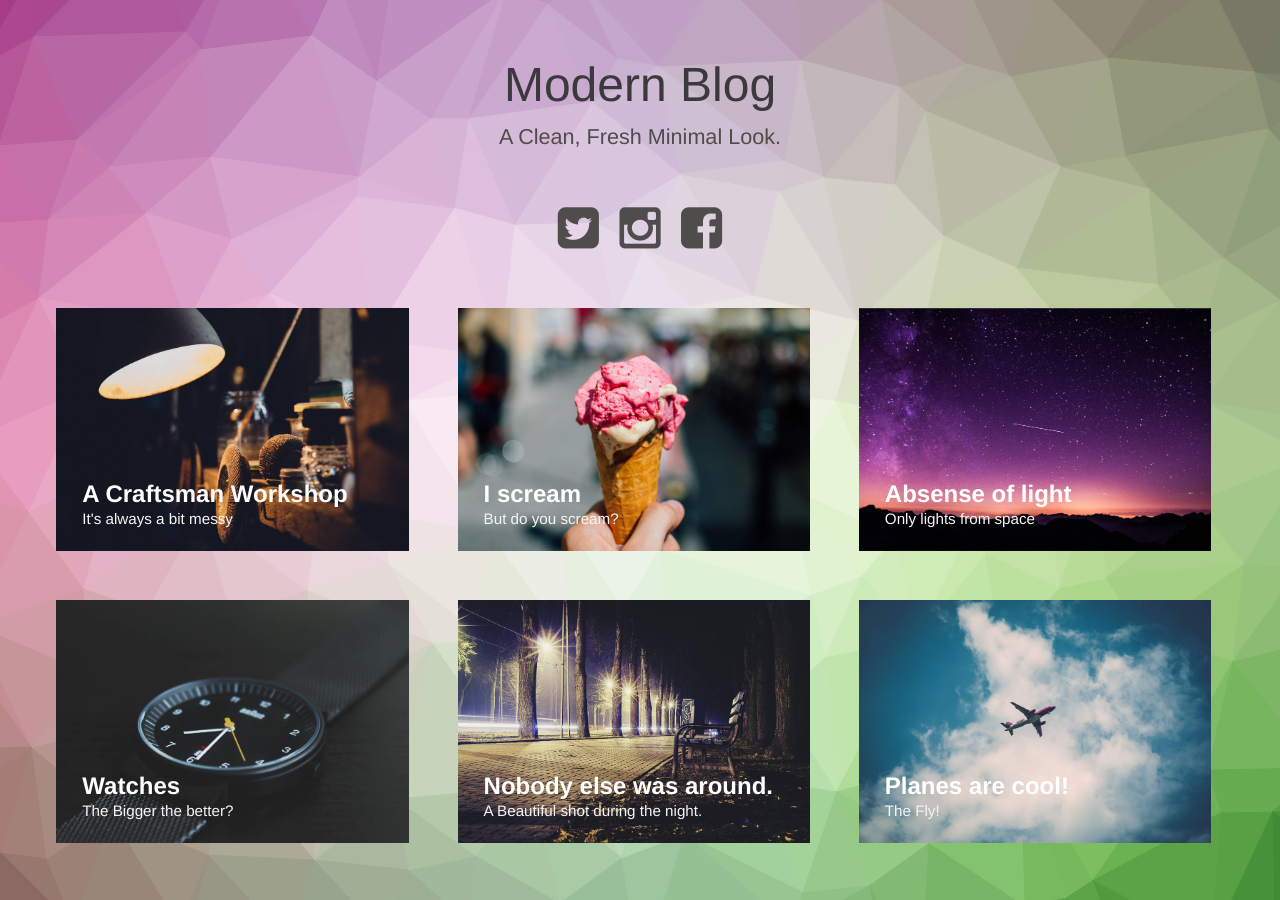
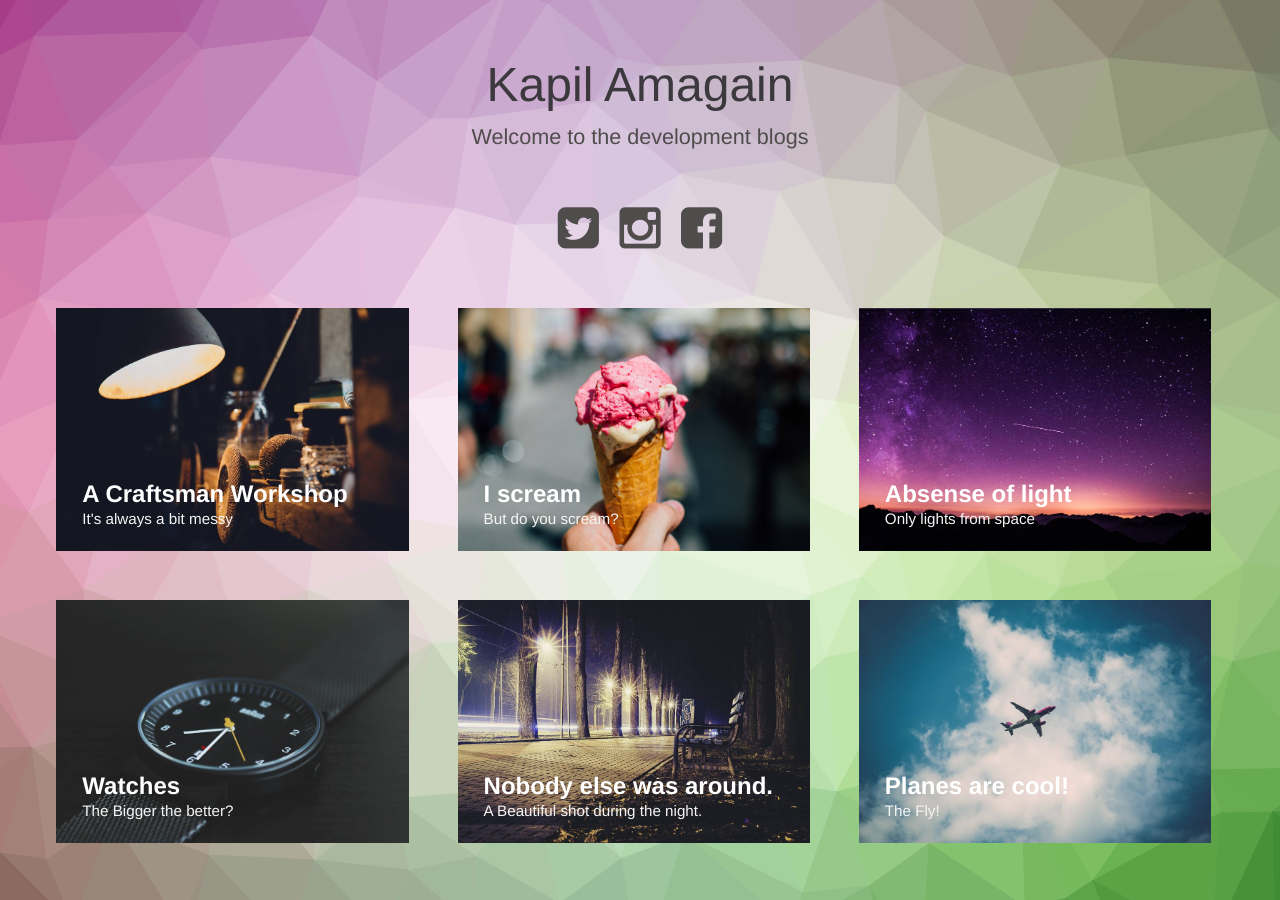
Before and after one commit to amagain/amagain.github.io, a Jekyll site: the page built from index.html, in a window 1280 px wide. Built offline with Jekyll 4.4.1, drawn with Linux system fonts in a browser that asks for light colours.

Commit message:
Title changes
Changed Title, customised for personal use!

```diff
--- a/index.html
+++ b/index.html
@@ -28,7 +28,7 @@ layout: compress
     <body class="body">
         <div class="container">
             <header class="header">
-                <h1>Modern Blog<span>A Clean, Fresh Minimal Look.</span></h1>
+                <h1>Kapil Amagain<span>Welcome to the development blogs</span></h1>
                 <nav class="links">
                     <a href="https://twitter.com/amagain"><i class="fa fa-twitter-square fa-3x"></i></a>
                     <a href="https://instagram.com/amagainsenior"><i class="fa fa-instagram fa-3x"></i></a>
```
